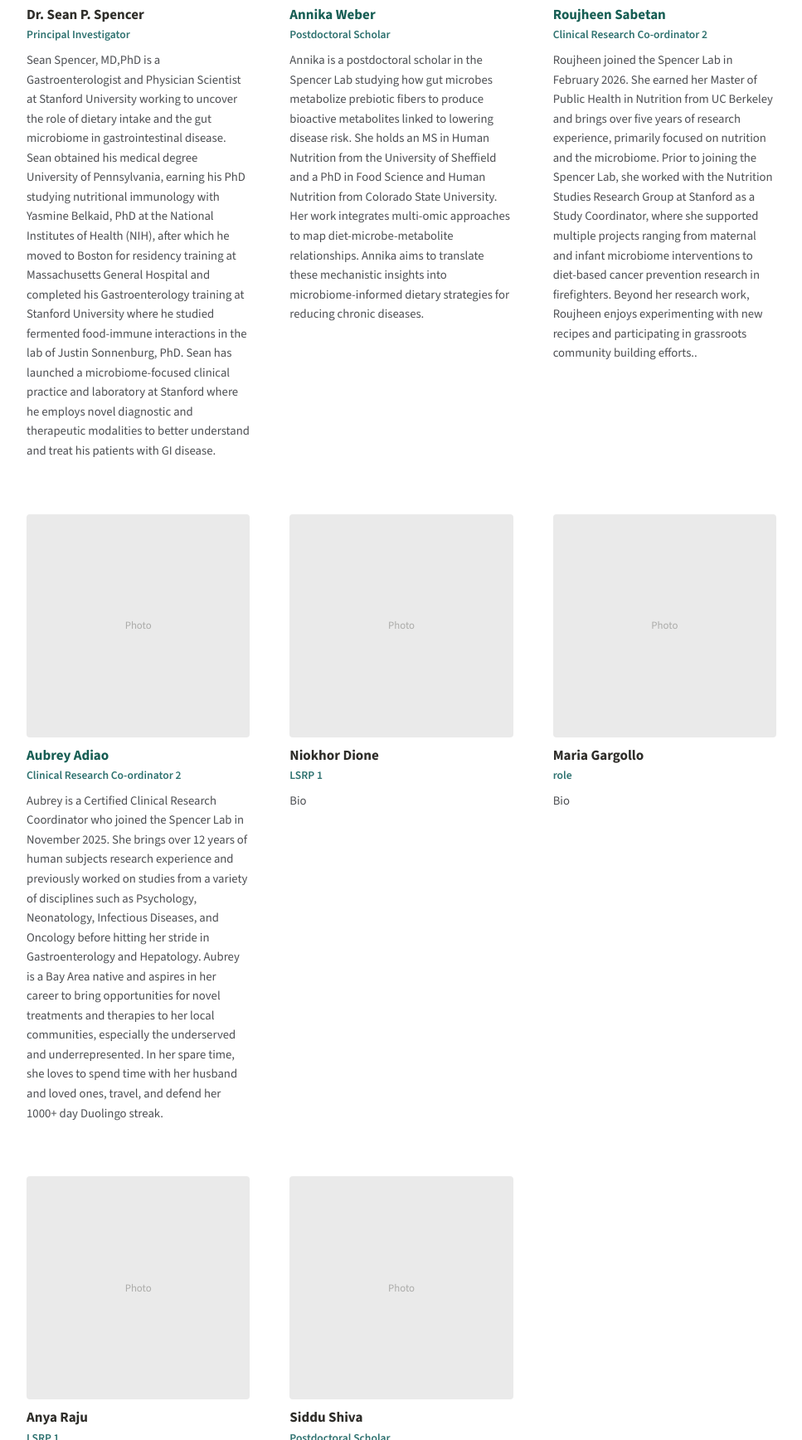
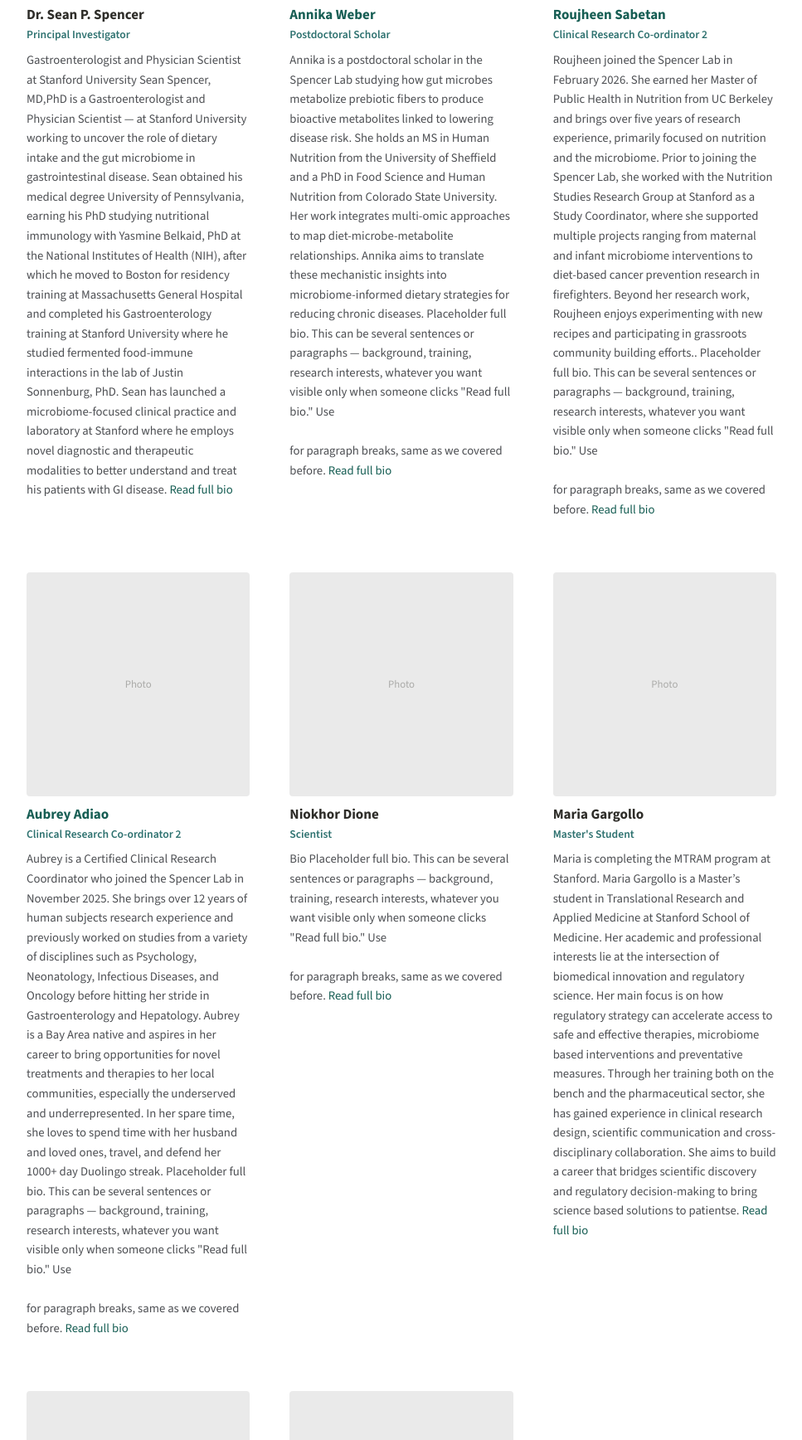
Before and after one commit to gargollo/spencer_lab, a Jekyll site: the page built from people/index.html, in a window 1280 px wide, cut to the strip 819-2555 px from the top of the page. Shown: the whole strip at 83% size, without its empty margins (156-1123 px from the left). Built offline with Jekyll 4.4.1, drawn with Linux system fonts in a browser that asks for light colours; some of the changed text lies outside the part shown.

Commit message:
Bio updates

```diff
--- a/_data/people.yml
+++ b/_data/people.yml
@@ -7,47 +7,95 @@
 - name: "Dr. Sean P. Spencer"
   role: "Principal Investigator"
   photo: "/assets/images/people/spencer_lab.jpg"
-  bio: "Sean Spencer, MD,PhD is a Gastroenterologist and Physician Scientist at Stanford University working to uncover the role of dietary intake and the gut microbiome in gastrointestinal disease. Sean obtained his medical degree University of Pennsylvania, earning his PhD studying nutritional immunology with Yasmine Belkaid, PhD at the National Institutes of Health (NIH), after which he moved to Boston for residency training at Massachusetts General Hospital and completed his Gastroenterology training at Stanford University where he studied fermented food-immune interactions in the lab of Justin Sonnenburg, PhD. Sean has launched a microbiome-focused clinical practice and laboratory at Stanford where he employs novel diagnostic and therapeutic modalities to better understand and treat his patients with GI disease."
+  bio: "Gastroenterologist and Physician Scientist at Stanford University"
+  full_bio: >
+    Sean Spencer, MD,PhD is a Gastroenterologist and Physician Scientist —
+    at Stanford University working to uncover the role of dietary intake
+    and the gut microbiome in gastrointestinal disease. Sean obtained his
+    medical degree University of Pennsylvania, earning his PhD studying
+    nutritional immunology with Yasmine Belkaid, PhD at the National Institutes of Health (NIH),
+    after which he moved to Boston for residency training at Massachusetts General Hospital
+    and completed his Gastroenterology training at Stanford University where he studied
+    fermented food-immune interactions in the lab of Justin Sonnenburg, PhD. Sean has
+    launched a microbiome-focused clinical practice and laboratory at Stanford where he employs
+    novel diagnostic and therapeutic modalities to better understand and treat his patients with GI disease.
   link: ""
 
 - name: "Annika Weber"
   role: "Postdoctoral Scholar"
   photo: "/assets/images/people/AW.jpeg"
   bio: "Annika is a postdoctoral scholar in the Spencer Lab studying how gut microbes metabolize prebiotic fibers to produce bioactive metabolites linked to lowering disease risk. She holds an MS in Human Nutrition from the University of Sheffield and a PhD in Food Science and Human Nutrition from Colorado State University. Her work integrates multi-omic approaches to map diet-microbe-metabolite relationships. Annika aims to translate these mechanistic insights into microbiome-informed dietary strategies for reducing chronic diseases."
+  full_bio: >
+    Placeholder full bio. This can be several sentences or paragraphs —
+    background, training, research interests, whatever you want visible
+    only when someone clicks "Read full bio." Use <br><br> for paragraph
+    breaks, same as we covered before.
   link: "amweber@stanford.edu"
 
 - name: "Roujheen Sabetan"
   role: "Clinical Research Co-ordinator 2"
   photo: ""
   bio: " Roujheen joined the Spencer Lab in February 2026. She earned her Master of Public Health in Nutrition from UC Berkeley and brings over five years of research experience, primarily focused on nutrition and the microbiome. Prior to joining the Spencer Lab, she worked with the Nutrition Studies Research Group at Stanford as a Study Coordinator, where she supported multiple projects ranging from maternal and infant microbiome interventions to diet-based cancer prevention research in firefighters. Beyond her research work, Roujheen enjoys experimenting with new recipes and participating in grassroots community building efforts.."
+  full_bio: >
+    Placeholder full bio. This can be several sentences or paragraphs —
+    background, training, research interests, whatever you want visible
+    only when someone clicks "Read full bio." Use <br><br> for paragraph
+    breaks, same as we covered before.
   link: "rsabetan@stanford.edu"
 
 - name: "Aubrey Adiao"
   role: "Clinical Research Co-ordinator 2"
   photo: ""
   bio: "Aubrey is a Certified Clinical Research Coordinator who joined the Spencer Lab in November 2025. She brings over 12 years of human subjects research experience and previously worked on studies from a variety of disciplines such as Psychology, Neonatology, Infectious Diseases, and Oncology before hitting her stride in Gastroenterology and Hepatology. Aubrey is a Bay Area native and aspires in her career to bring opportunities for novel treatments and therapies to her local communities, especially the underserved and underrepresented. In her spare time, she loves to spend time with her husband and loved ones, travel, and defend her 1000+ day Duolingo streak."
+  full_bio: >
+    Placeholder full bio. This can be several sentences or paragraphs —
+    background, training, research interests, whatever you want visible
+    only when someone clicks "Read full bio." Use <br><br> for paragraph
+    breaks, same as we covered before.
   link: "aadiao@stanford.edu"
 
 - name: "Niokhor Dione"
-  role: "LSRP 1"
+  role: "Scientist"
   photo: ""
   bio: " Bio"
+  full_bio: >
+    Placeholder full bio. This can be several sentences or paragraphs —
+    background, training, research interests, whatever you want visible
+    only when someone clicks "Read full bio." Use <br><br> for paragraph
+    breaks, same as we covered before.
   link: ""
 
 - name: "Maria Gargollo"
-  role: "role"
+  role: "Master's Student"
   photo: ""
-  bio: " Bio"
+  bio: "Maria is completing the MTRAM program at Stanford."
+  full_bio: >
+   Maria Gargollo is a Master’s student in Translational Research and Applied Medicine at Stanford School of Medicine.
+   Her academic and professional interests lie at the intersection of biomedical innovation and regulatory science. Her main
+   focus is on how regulatory strategy can accelerate access to safe and effective therapies, microbiome based interventions and
+   preventative measures. Through her training both on the bench and the pharmaceutical sector, she has gained experience in
+   clinical research design, scientific communication and cross-disciplinary collaboration. She aims to build a career that
+   bridges scientific discovery and regulatory decision-making to bring science based solutions to patientse.
   link: ""
 
 - name: "Anya Raju"
   role: "LSRP 1"
   photo: ""
   bio: " Bio"
+  full_bio: >
+    Placeholder full bio. This can be several sentences or paragraphs —
+    background, training, research interests, whatever you want visible
+    only when someone clicks "Read full bio." Use <br><br> for paragraph
+    breaks, same as we covered before.
   link: ""
 
 - name: "Siddu Shiva"
   role: "Postdoctoral Scholar"
   photo: ""
   bio: " Bio"
+  full_bio: >
+    Placeholder full bio. This can be several sentences or paragraphs —
+    background, training, research interests, whatever you want visible
+    only when someone clicks "Read full bio." Use <br><br> for paragraph
+    breaks, same as we covered before.
   link: ""
--- a/assets/css/style.css
+++ b/assets/css/style.css
@@ -221,6 +221,27 @@ nav.main-nav a.active {
 }
 .person-bio { font-size: 0.92rem; color: var(--cool-gray); }
 
+.bio-details {
+  margin-top: 0.4rem;
+}
+.bio-details summary {
+  cursor: pointer;
+  color: var(--palo-alto);
+  font-size: 0.88rem;
+  font-weight: 600;
+  list-style: none; /* removes default triangle in some browsers */
+}
+.bio-details summary:hover {
+  border-bottom: 1px solid var(--palo-alto);
+}
+.bio-details summary::-webkit-details-marker {
+  display: none; /* removes default triangle in Chrome/Safari */
+}
+.person-full-bio {
+  margin-top: 0.5rem;
+  font-size: 0.92rem;
+  color: var(--cool-gray);
+}
 /* ---------- news ---------- */
 .news-list { margin-top: var(--space-3); }
 .news-item {
--- a/people/index.html
+++ b/people/index.html
@@ -38,7 +38,12 @@ permalink: /people/
             {% endif %}
           </p>
           <p class="person-role">{{ person.role }}</p>
-          <p class="person-bio">{{ person.bio }}</p>
+          <p class="person-bio">
+            {{ person.bio }}
+            {% if person.full_bio and person.full_bio != "" %}
+              <span class="full-bio">{{ person.full_bio }}</span>
+              <a href="#" class="read-full-bio">Read full bio</a>
+            {% endif %}
         </div>
       {% endfor %}
     </div>
```
Also changed, not shown: index.html (+3 -4 lines).
